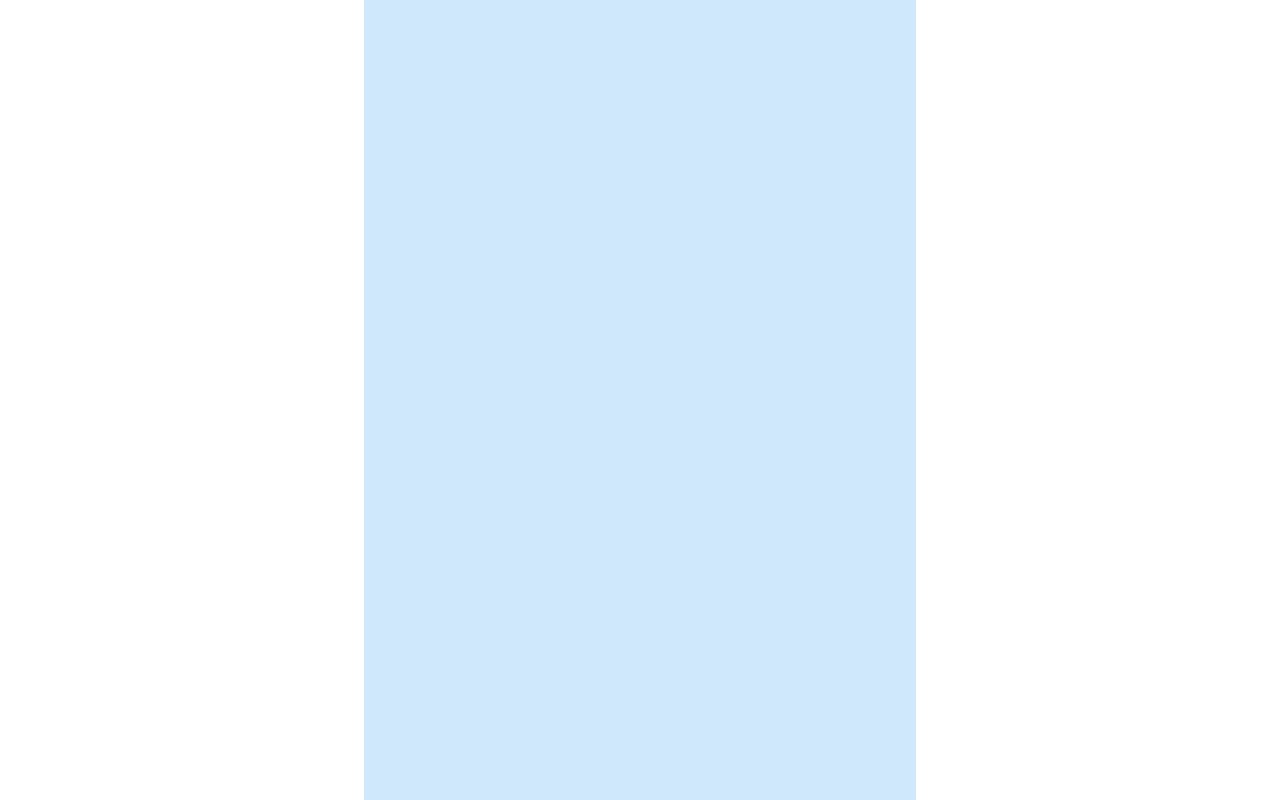
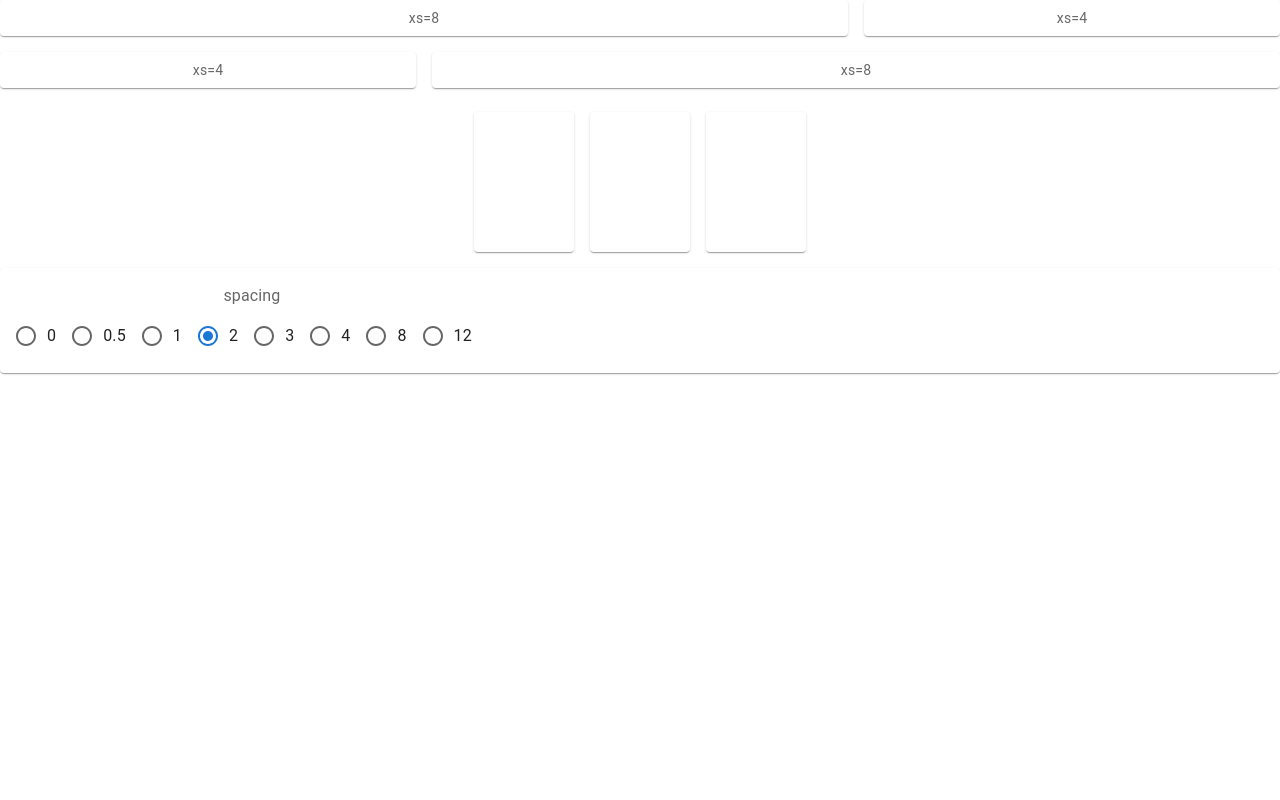
Before and after one commit to sinhasudhanshu/My-React-App, a React (Create React App) app: page / in a window 1280 px wide. Built offline with nearby package versions, Linux system fonts and the light colour scheme.

Commit message:
Grids Material UI

```diff
--- a/package.json
+++ b/package.json
@@ -16,6 +16,7 @@
     "react": "^18.2.0",
     "react-dom": "^18.2.0",
     "react-scripts": "5.0.1",
+    "react-syntax-highlighter": "^15.5.0",
     "styled-components": "^5.3.6",
     "web-vitals": "^2.1.4",
     "x-data-grid": "^2.1.0"
--- a/src/App.js
+++ b/src/App.js
@@ -11,14 +11,19 @@ import './App.css';
 // import BasicTabs from './components/TabsBasic';
 // import ScrollableTabs from './components/ScrollableTabs';
 // import BoxSx from './components/BoxSx';
-import SimpleContainer from './components/SimpleContainer';
+// import SimpleContainer from './components/SimpleContainer';
+import GridBasic from './components/GridBasic';
+import GridSpacing from './components/GridSpacing';
 
 function App() {
     return (<div>
 
 
         <center>
-       <SimpleContainer/>
+        <GridBasic/>
+        <br></br>
+        <tr></tr>
+        <GridSpacing/>
 
         </center>
 
--- /dev/null
+++ b/src/components/GridBasic.js
@@ -0,0 +1,35 @@
+import * as React from 'react';
+import { styled } from '@mui/material/styles';
+import Box from '@mui/material/Box';
+import Paper from '@mui/material/Paper';
+import Grid from '@mui/material/Grid';
+
+const Item = styled(Paper)(({ theme }) => ({
+  backgroundColor: theme.palette.mode === 'dark' ? '#1A2027' : '#fff',
+  ...theme.typography.body2,
+  padding: theme.spacing(1),
+  textAlign: 'center',
+  color: theme.palette.text.secondary,
+}));
+
+ function GridBasic() {
+  return (
+    <Box sx={{ flexGrow: 1 }}>
+      <Grid container spacing={2}>
+        <Grid item xs={8}>
+          <Item>xs=8</Item>
+        </Grid>
+        <Grid item xs={4}>
+          <Item>xs=4</Item>
+        </Grid>
+        <Grid item xs={4}>
+          <Item>xs=4</Item>
+        </Grid>
+        <Grid item xs={8}>
+          <Item>xs=8</Item>
+        </Grid>
+      </Grid>
+    </Box>
+  );
+}
+export default GridBasic;
--- /dev/null
+++ b/src/components/GridSpacing.js
@@ -0,0 +1,70 @@
+import * as React from 'react';
+import Grid from '@mui/material/Grid';
+import FormLabel from '@mui/material/FormLabel';
+import FormControl from '@mui/material/FormControl';
+import FormControlLabel from '@mui/material/FormControlLabel';
+// import HighlightedCode from 'docs/src/modules/components/HighlightedCode';
+import RadioGroup from '@mui/material/RadioGroup';
+import Radio from '@mui/material/Radio';
+import Paper from '@mui/material/Paper';
+
+export default function VsjSpacingGrid() {
+  const [spacing, setSpacing] = React.useState(2);
+
+  const handleChange = (event) => {
+    setSpacing(Number((event.target ).value));
+  };
+
+  const jsx = `
+<Grid container spacing={${spacing}}>
+`;
+
+  return (
+    <Grid sx={{ flexGrow: 1 }} container spacing={2}>
+      <Grid item xs={12}>
+        <Grid container justifyContent="center" spacing={spacing}>
+          {[0, 1, 2].map((value) => (
+            <Grid key={value} item>
+              <Paper
+                sx={{
+                  height: 140,
+                  width: 100,
+                  backgroundColor: (theme) =>
+                    theme.palette.mode === 'dark' ? '#1A2027' : '#fff',
+                }}
+              />
+            </Grid>
+          ))}
+        </Grid>
+      </Grid>
+      <Grid item xs={12}>
+        <Paper sx={{ p: 2 }}>
+          <Grid container>
+            <Grid item>
+              <FormControl component="fieldset">
+                <FormLabel component="legend">spacing</FormLabel>
+                <RadioGroup
+                  name="spacing"
+                  aria-label="spacing"
+                  value={spacing.toString()}
+                  onChange={handleChange}
+                  row
+                >
+                  {[0, 0.5, 1, 2, 3, 4, 8, 12].map((value) => (
+                    <FormControlLabel
+                      key={value}
+                      value={value.toString()}
+                      control={<Radio />}
+                      label={value.toString()}
+                    />
+                  ))}
+                </RadioGroup>
+              </FormControl>
+            </Grid>
+          </Grid>
+        </Paper>
+
+      </Grid>
+    </Grid>
+  );
+}
```
Also changed, not shown: 1 other file (tests, documents, lock files or other folders).
